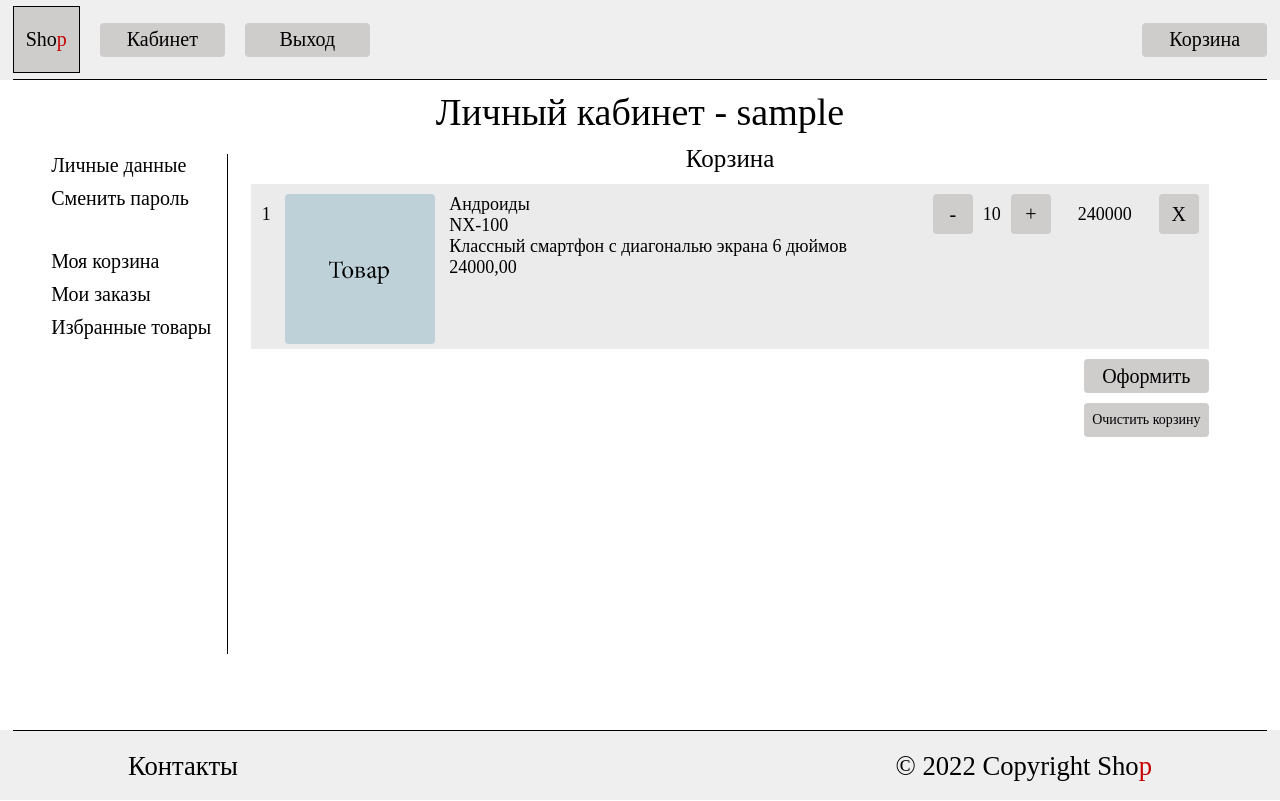
After one commit to vladimir-frozenfish/test-job-remi, a Django app: page /auth/cabinet/shopping_cart in a window 1280 px wide. The commit adds this page. Run offline with Django 4.2, Linux system fonts and the light colour scheme; a user stored in the database is signed in; data comes from the database, SQL or seed files in the repository; tables that the repository leaves empty hold one stand-in row (values such as "Sample post"); parts of the project's set-up code (start-up, migrations or seed data) failed here and were passed over.

Commit message:
Shop - Работа с корзиной товаров - описано добавление товара в корзину

```diff
--- a/shop/models.py
+++ b/shop/models.py
@@ -176,6 +176,7 @@ class ShoppingCartProduct(models.Model):
     product = models.ForeignKey(Product, on_delete=models.CASCADE)
     amount = models.PositiveSmallIntegerField(
         validators=[validate_above_zero],
+        default=1,
         verbose_name='Количество товаров'
     )
     user = models.ForeignKey(User, on_delete=models.CASCADE)
--- a/shop/urls.py
+++ b/shop/urls.py
@@ -1,6 +1,10 @@
 from django.urls import path
 
-from .views import add_del_favorite, category, index, product
+from .views import (add_del_favorite,
+                    add_product_in_shopping_cart,
+                    category,
+                    index,
+                    product)
 
 
 app_name = 'shop'
@@ -10,4 +14,5 @@ urlpatterns = [
     path('category/<slug:slug>/', category, name='category'),
     path('product/<int:product_id>/', product, name='product'),
     path('product/<int:product_id>/add_del_favorite/', add_del_favorite, name='add_del_favorite'),
+    path('product/<int:product_id>/add_product_in_shopping_cart/', add_product_in_shopping_cart, name='add_product_in_shopping_cart'),
 ]
--- a/static_dev/css/style.css
+++ b/static_dev/css/style.css
@@ -70,10 +70,6 @@ header {
   border-radius: 4px;
 }
 
-.small_text {
-  font-size: 16px;
-}
-
 .button_header:hover {
   background-color: #e4e4e4;
   border: 1px solid rgb(0, 0, 0);
@@ -84,6 +80,10 @@ header {
 
 .button_header:active {
   background-color: #ffffff;
+}
+
+.small_text {
+  font-size: 14px;
 }
 
 footer {
@@ -394,3 +394,50 @@ aside {
   row-gap: 10px;
   justify-content: end;
 }
+
+.product_cart_grid {
+  background-color: #ebebeb;
+  padding-top: 10px;
+  padding-right: 10px;
+  display: grid;
+  grid-template-columns: 30px 160px auto 40px 30px 40px 100px 40px;
+  font-size: 18px;
+  grid-column-gap: 4px;
+}
+
+.product_cart_self {
+  /* display: grid; */
+  /* align-items: center; */
+  /* background-color: #ebebeb; */
+  margin: 0px 0px;
+  /* padding-left: 15px; */
+  /* min-height: 35px; */
+}
+
+.center_text {
+  text-align: center;
+  padding-top: 10px;
+}
+
+
+.button_small {
+  display: grid;
+  place-items: center;
+  background-color: #cfcccc;
+  width: 40px;
+  height: 40px;
+  font-size: 20px;
+  border-radius: 4px;
+}
+
+.button_small:hover {
+  background-color: #e4e4e4;
+  border: 1px solid rgb(0, 0, 0);
+  width: 38px;
+  height: 38px;
+  cursor: pointer;
+}
+
+.button_small:active {
+  background-color: #ffffff;
+}
--- a/templates/includes/aside_cabinet.html
+++ b/templates/includes/aside_cabinet.html
@@ -2,7 +2,7 @@
     <a href="{% url 'users:cabinet' %}"><div class="category_caption">Личные данные</div></a>
     <a href="{% url 'users:password_change_form' %}"><div class="category_caption">Сменить пароль</div></a>
     <div class="empty"> </div>
-    <a href=""><div class="category_caption">Моя корзина</div></a>
+    <a href="{% url 'users:shopping_cart' %}"><div class="category_caption">Моя корзина</div></a>
     <a href=""><div class="category_caption">Мои заказы</div></a>
     <a href="{% url 'users:favorite_product' %}"><div class="category_caption">Избранные товары</div></a>
 </div>
--- a/templates/includes/header.html
+++ b/templates/includes/header.html
@@ -25,7 +25,7 @@
 
 
     <div class="header_grid">
-        <div class="button_header">Корзина</div>
+        <a href="{% url 'users:shopping_cart' %}"><div class="button_header">Корзина</div></a>
     </div>
 </div>
 
--- /dev/null
+++ b/templates/users/shopping_cart.html
@@ -0,0 +1,46 @@
+{% extends "base_cabinet.html" %}
+
+{% load form_filters %}
+
+{% block title %} Корзина товаров{% endblock %}
+
+{% block cabinet_data %}
+<div class="cabinet_caption">Корзина</div>
+
+{% if products %}
+<div class="product_category">
+      {% for product in products %}
+            <div class="product_cart_grid">
+                  <div class="product_cart_self center_text">{{ forloop.counter }}</div>
+                  <a href="{% url 'shop:product' product.product.id %}"><div><img src="{{ product.product.image_preview.url }}" class="img_category" width="150px"></div></a>
+                  <div class="product_cart_self">
+                        <div>{{ product.product.category }}</div>
+                        <a href="{% url 'shop:product' product.product.id %}"><div>{{ product.product.name }}</div></a>
+                        <div>{{ product.product.description }}</div>
+                        <div>{{ product.product.price }}</div>
+                  </div>
+                  <div class="button_small">-</div>
+                  <div class="product_cart_self center_text">{{ product.amount }}</div>
+                  <div class="button_small">+</div>
+                  <div class="product_cart_self center_text">{% widthratio product.product.price 1 product.amount %}</div>
+                  <div class="button_small">X</div>
+            </div>
+      {% endfor %}
+
+      <div class="buttons_product">
+            <div class="button_header">
+                  <div>Оформить</div>
+            </div>
+
+            <div class="button_header">
+                  <div class="small_text">Очистить корзину</div>
+            </div>
+      </div>
+</div>
+{% else %}
+    <div class="login"><div class="login_block">
+          <div class="login_title">Корзина пуста.</div>
+          Добавьте в корзину товар, чтобы совершить покупку.
+    </div></div>
+{% endif %}
+{% endblock %}
--- a/users/urls.py
+++ b/users/urls.py
@@ -8,7 +8,7 @@ from django.contrib.auth.views import (LoginView,
                                        PasswordResetCompleteView)
 from django.urls import path
 
-from .views import cabinet, favorite_product, SignUp
+from .views import cabinet, favorite_product, shopping_cart, SignUp
 
 app_name = 'users'
 
@@ -16,6 +16,7 @@ app_name = 'users'
 urlpatterns = [
     path('cabinet/', cabinet, name='cabinet'),
     path('cabinet/favorite_product', favorite_product, name='favorite_product'),
+    path('cabinet/shopping_cart', shopping_cart, name='shopping_cart'),
     path('signup/', SignUp.as_view(), name='signup'),
     path('logout/',
          LogoutView.as_view(),
--- a/users/views.py
+++ b/users/views.py
@@ -2,6 +2,8 @@ from django.contrib.auth.decorators import login_required
 from django.shortcuts import render
 from django.views.generic import CreateView
 from django.urls import reverse_lazy
+
+from shop.models import ShoppingCartProduct
 
 from .forms import CreationForm
 
@@ -28,3 +30,13 @@ def favorite_product(request):
     template = 'users/favorite_product.html'
 
     return render(request, template, context)
+
+
+@login_required
+def shopping_cart(request):
+    products = ShoppingCartProduct.objects.filter(user=request.user)
+
+    context = {'products': products,}
+    template = 'users/shopping_cart.html'
+
+    return render(request, template, context)
```
Also changed, not shown: design/html/shopping_cart.html (added, +105 -0 lines), design/html/style.css (+51 -4 lines), shop/views.py (+20 -2 lines), templates/shop/product.html (+13 -8 lines), readme.md.
